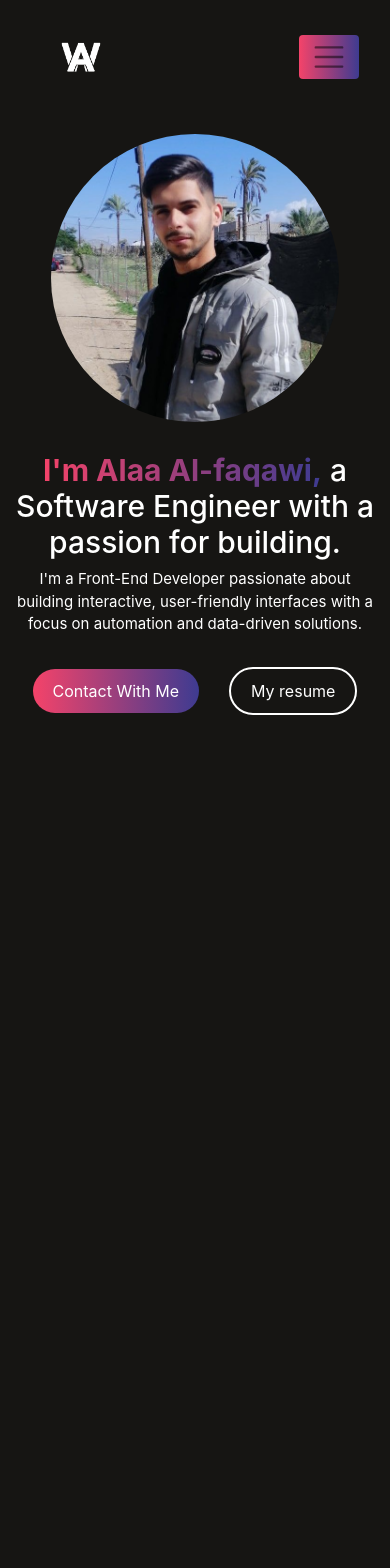
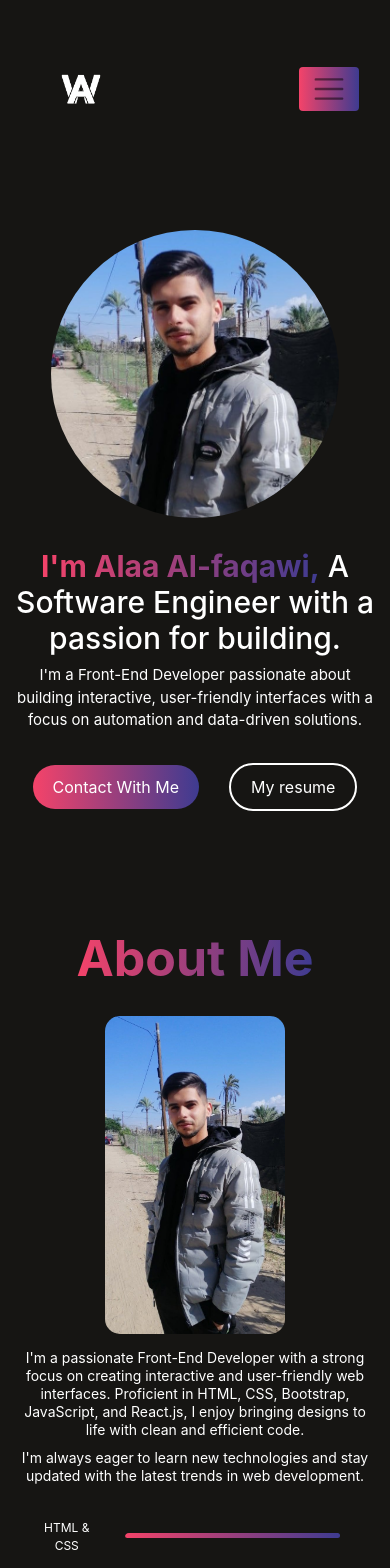
Before and after one commit to alaawael20/my-portfolio, a React (Create React App) app: page / in a window 390 px wide. Shown: the top 1568 px of the page. Before the commit the page ends 844 px from the top, so only its background shows below. Built offline with nearby package versions, Linux system fonts and the light colour scheme.

Commit message:
Finsh The About Section

```diff
--- /dev/null
+++ b/src/components/skillBars/SkillBars.css
@@ -0,0 +1,50 @@
+.progress-gradient .progress-bar {
+  background: linear-gradient(90deg, hsla(347, 89%, 61%, 1) 0%, hsla(242, 42%, 40%, 1) 100%);
+  border-radius: 5px;
+}
+
+@media (max-width: 768px) {
+.text-end p {
+  font-size: 14px;
+}
+
+.progress-gradient .progress-bar {
+  height: 6px;
+}
+
+.progress-bar {
+  border-radius: 3px;
+}
+
+.container {
+  padding: 2rem;
+}
+}
+
+@media (max-width: 575px) {
+.text-end p {
+  font-size: 12px;
+}
+
+.progress-gradient .progress-bar {
+  height: 5px;
+}
+
+.row {
+  margin-bottom: 1rem;
+}
+}
+
+@media (min-width: 1200px) {
+.text-end p {
+  font-size: 18px;
+}
+
+.progress-gradient .progress-bar {
+  height: 10px;
+}
+
+.progress-bar {
+  border-radius: 8px;
+}
+}
--- /dev/null
+++ b/src/components/skillBars/SkillBars.jsx
@@ -0,0 +1,35 @@
+import React from "react";
+import "./SkillBars.css";
+import { ProgressBar, Container, Row, Col } from "react-bootstrap";
+
+const skills = [
+  { name: "HTML & CSS", level: 95 },
+  { name: "Bootstrap", level: 85 },
+  { name: "TypeScript", level: 20 },
+  { name: "React JS", level: 80 },
+  { name: "Next JS", level: 40 },
+  { name: "JavaScript", level: 85 },
+];
+
+const SkillBars = () => {
+  return (
+    <Container className="text-white p-4">
+      {skills.map((skill, index) => (
+        <Row key={index} className="align-items-center mb-3">
+          <Col xs={3} className="text-end">
+            <p className="mb-0">{skill.name}</p>
+          </Col>
+          <Col xs={9}>
+            <ProgressBar
+              now={skill.level}
+              style={{ height: "8px", background: "transparent" }}
+              className="progress-gradient"
+            />
+          </Col>
+        </Row>
+      ))}
+    </Container>
+  );
+};
+
+export default SkillBars;
--- /dev/null
+++ b/src/components/titleSection/TitleSection.css
@@ -0,0 +1,13 @@
+.title {
+    font-size: 50px;
+    text-align: center;
+    margin-block: 15px;
+}
+
+.title span {
+    font-weight: bold;
+    background: linear-gradient(90deg, hsla(347, 89%, 61%, 1) 0%, hsla(242, 42%, 40%, 1) 100%);
+    -webkit-background-clip: text;
+    -webkit-text-fill-color: transparent;
+    cursor: pointer;
+}
--- /dev/null
+++ b/src/components/titleSection/TitleSection.jsx
@@ -0,0 +1,12 @@
+import React from "react";
+import "./TitleSection.css";
+
+const TitleSection = ({ title }) => {
+  return (
+    <div className="title">
+      <span>{title}</span>
+    </div>
+  );
+};
+
+export default TitleSection;
--- a/src/pages/home/HomePage.jsx
+++ b/src/pages/home/HomePage.jsx
@@ -1,12 +1,14 @@
 import React from "react";
 import NavBar from "../../components/navBar/NavBar";
 import LandingSection from "./sections/landingSection/LandingSection";
+import AboutSection from "./sections/aboutSection/AboutSection";
 
 const HomePage = () => {
   return (
     <div>
       <NavBar />
       <LandingSection />
+      <AboutSection />
     </div>
   );
 };
--- a/src/pages/home/sections/aboutSection/AboutSection.css
+++ b/src/pages/home/sections/aboutSection/AboutSection.css
@@ -0,0 +1,66 @@
+.about {
+    margin-block: 20px;
+    display: flex;
+    flex-direction: row;
+    justify-content: space-between;
+    flex-wrap: wrap;
+    align-items: flex-start;
+}
+
+.myPicture {
+    width: 100%;
+    max-width: 250px;
+    border-radius: 15px;
+    object-fit: cover;
+    margin-bottom: 20px;
+}
+
+.p1 {
+    font-size: 18px;
+    line-height: 23px;
+    color: #fff;
+    margin-bottom: 10px;
+}
+
+@media (max-width: 768px) {
+    .about {
+        flex-direction: column;
+        align-items: center;
+    }
+
+    .myPicture {
+        width: 80%;
+        max-width: 200px;
+    }
+
+    .p1 {
+        font-size: 16px;
+        line-height: 20px;
+    }
+}
+
+@media (max-width: 576px) {
+    .about {
+        align-items: center;
+        justify-content: center;
+        text-align: center;
+    }
+
+    .myPicture {
+        width: 80%;
+        max-width: 180px;
+        margin-bottom: 15px;
+    }
+
+    .p1 {
+        font-size: 14px;
+        line-height: 18px;
+    }
+}
+
+@media (min-width: 1200px) {
+    .p1 {
+        font-size: 20px;
+        line-height: 28px;
+    }
+}
--- a/src/pages/home/sections/aboutSection/AboutSection.jsx
+++ b/src/pages/home/sections/aboutSection/AboutSection.jsx
@@ -1,8 +1,40 @@
 import React from "react";
 import "./AboutSection.css";
+import TitleSection from "../../../../components/titleSection/TitleSection";
+import CustomContainer from "../../../../components/container/Container";
+import { Col, Row } from "react-bootstrap";
+import SkillBars from "../../../../components/skillBars/SkillBars";
 
 const AboutSection = () => {
-  return <div>AboutSection</div>;
+  return (
+    <CustomContainer>
+      <TitleSection title="About Me" />
+      <div className="about-section">
+        <Row className="about">
+          <Col sm={4} className="rightSection">
+            <img
+              src="/assets/alaaPicture.jpg"
+              alt="myPicture"
+              className="myPicture"
+            />
+          </Col>
+          <Col sm={8} className="leftSection">
+            <p className="p1">
+              I'm a passionate Front-End Developer with a strong focus on
+              creating interactive and user-friendly web interfaces. Proficient
+              in HTML, CSS, Bootstrap, JavaScript, and React.js, I enjoy
+              bringing designs to life with clean and efficient code.
+            </p>
+            <p className="p1">
+              I'm always eager to learn new technologies and stay updated with
+              the latest trends in web development.
+            </p>
+            <SkillBars />
+          </Col>
+        </Row>
+      </div>
+    </CustomContainer>
+  );
 };
 
 export default AboutSection;
--- a/src/pages/home/sections/landingSection/LandingSection.jsx
+++ b/src/pages/home/sections/landingSection/LandingSection.jsx
@@ -10,7 +10,7 @@ const LandingSection = () => {
       <Row className="landing">
         <Col sm={8}>
           <h2 className="my-name">
-            <span>I'm Alaa Al-faqawi,</span> a Software Engineer with a passion
+            <span>I'm Alaa Al-faqawi,</span> A Software Engineer with a passion
             for building.
           </h2>
           <p className="my-description">
```
Also changed, not shown: public/assets/alaaPicture.jpg (added).
